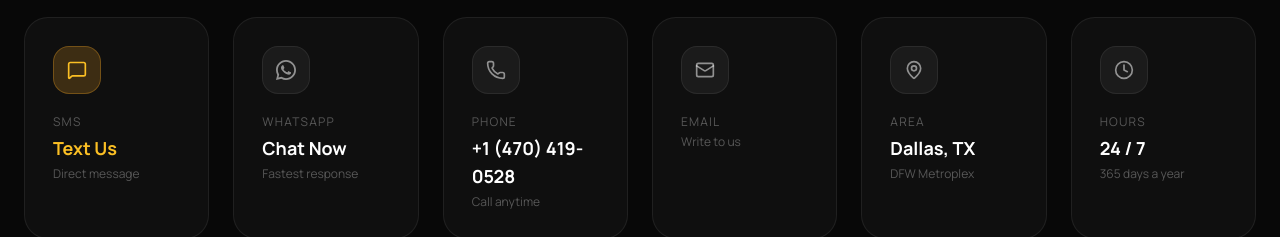
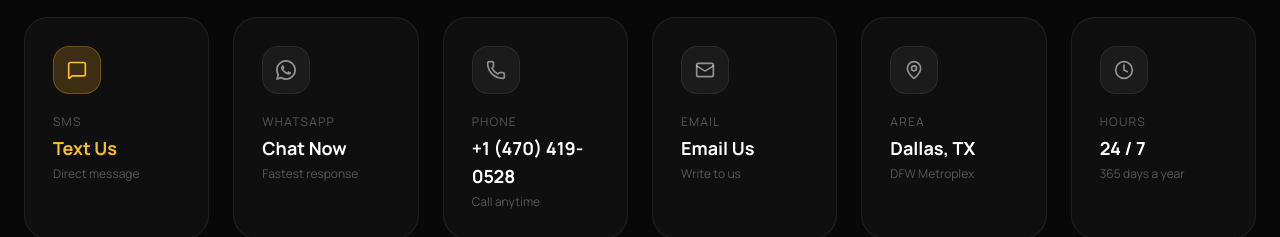
Before and after one commit to mihretupg/novarialimo, a React (Vite) app: page / in a window 1280 px wide. Shown: the part 5560-5797 px from the top of the page. Built offline with nearby package versions, Linux system fonts and the light colour scheme; no server answers.

Commit message:
style: align email contact card layout

```diff
--- a/src/components/Contact.jsx
+++ b/src/components/Contact.jsx
@@ -18,7 +18,7 @@ const CARDS = [
   { icon: MessageSquare, title: 'SMS',      value: 'Text Us',        sub: 'Direct message',     href: `sms:${PHONE_NUMBER}?&body=Hi%20Novaria%2C%20I%27d%20like%20to%20book%20a%20ride.`, highlight: true },
   { icon: WhatsAppIcon,  title: 'WhatsApp', value: 'Chat Now',       sub: 'Fastest response',   href: `https://wa.me/${WHATSAPP_NUMBER}`, target: '_blank', highlight: false },
   { icon: Phone,         title: 'Phone',    value: PHONE_DISPLAY,    sub: 'Call anytime',       href: `tel:${PHONE_NUMBER}`, highlight: false },
-  { icon: Mail,          title: 'Email',    value: '',               sub: 'Write to us',        href: `mailto:${EMAIL_ADDRESS}`, highlight: false },
+  { icon: Mail,          title: 'Email',    value: 'Email Us',       sub: 'Write to us',        href: `mailto:${EMAIL_ADDRESS}`, highlight: false },
   { icon: MapPin,        title: 'Area',     value: 'Dallas, TX',     sub: 'DFW Metroplex',      href: '', highlight: false },
   { icon: Clock,         title: 'Hours',    value: '24 / 7',         sub: '365 days a year',    href: '', highlight: false },
 ];
```
